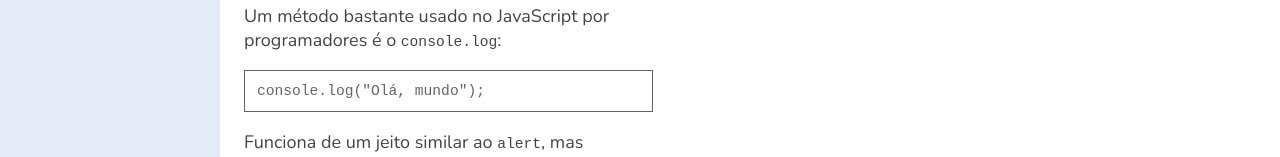
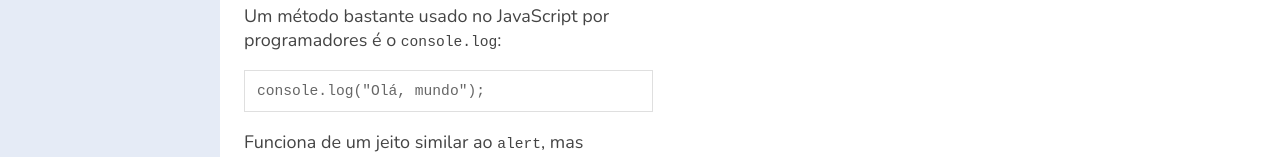
Before and after one commit to andrebnf/nt-listas-excc, a Next.js app: page /exercises/aula4_3 in a window 1280 px wide. Shown: the part 412-569 px from the top of the page. Built offline with nearby package versions, Linux system fonts and the light colour scheme; no server answers.

Commit message:
borda do editor com menos destaque

```diff
--- a/components/exercise-details.tsx
+++ b/components/exercise-details.tsx
@@ -8,7 +8,7 @@ const ContentDetailsContainer = styled.div`
   overflow-y: auto;
 
   pre {
-    border: 1px solid ${({ theme }) => theme.colors.codeBlockBorder};
+    border: 1px solid ${({ theme }) => theme.colors.contentCodeBorder};
     color: ${({ theme }) => theme.colors.textDarkGray};
     padding: ${({theme}) => theme.space[2]};
     overflow: auto;
@@ -16,7 +16,7 @@ const ContentDetailsContainer = styled.div`
 `
 
 const ExerciseText = styled.div`
-    font-size: ${({theme}) => theme.fontSize.large};
+  font-size: ${({theme}) => theme.fontSize.large};
 `
 
 interface ContentDetailsProps {
--- a/styles/theme.ts
+++ b/styles/theme.ts
@@ -28,7 +28,8 @@ export const theme: DefaultTheme = {
     text: '#444',
     textDarkGray: '#666',
     sectionSeparator: '#AAA',
-    editorBorder: '#CCC',
+    editorBorder: '#ccd8ec',
+    contentCodeBorder: '#DFDFDF',
     white: '#DDD',
   },
   space: [
--- a/types/styled.d.ts
+++ b/types/styled.d.ts
@@ -29,6 +29,7 @@ declare module 'styled-components' {
       text: string,
       textDarkGray: string,
       editorBorder: string,
+      contentCodeBorder: string,
       sectionSeparator: string,
       white: string
     },
```
